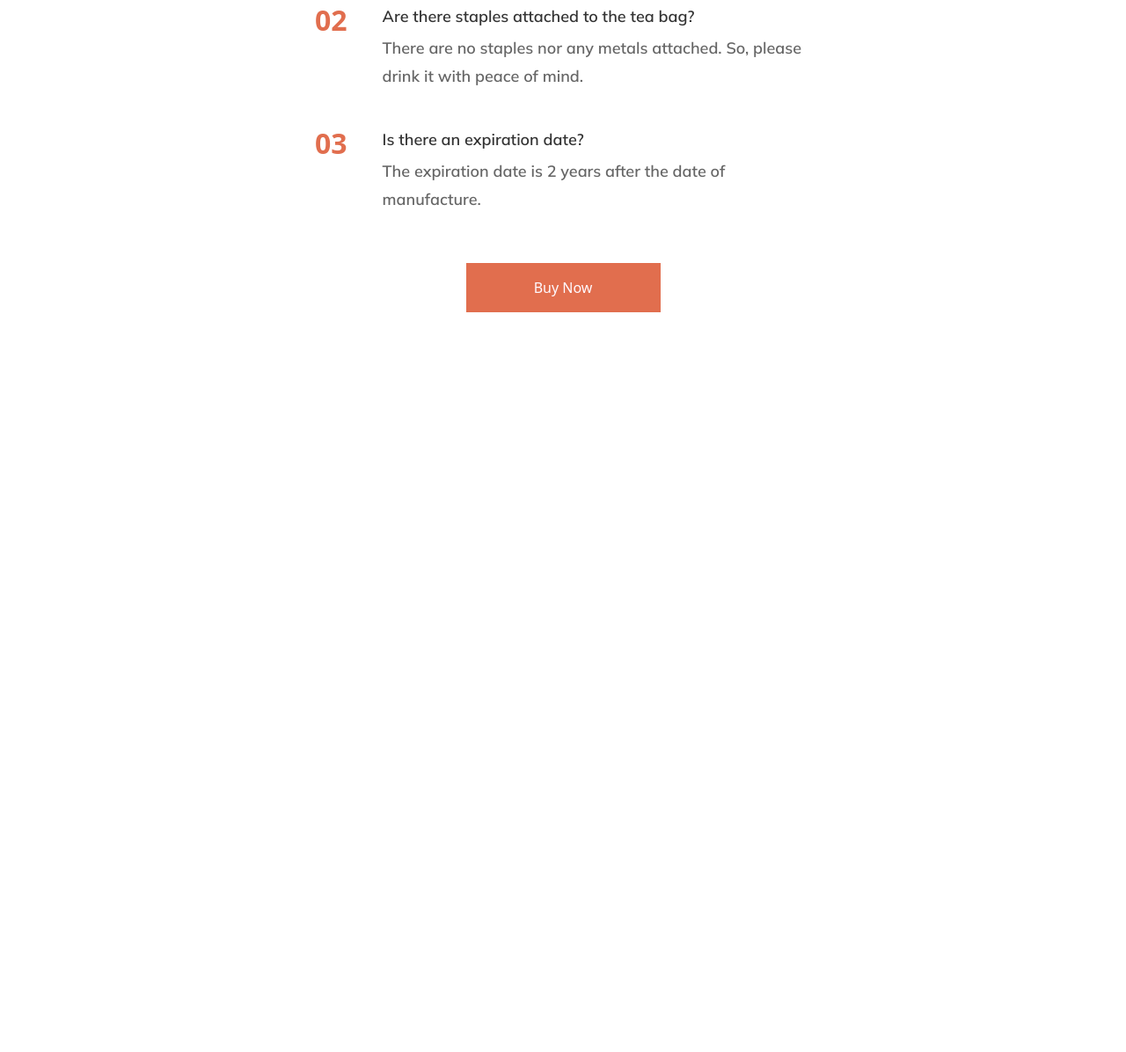
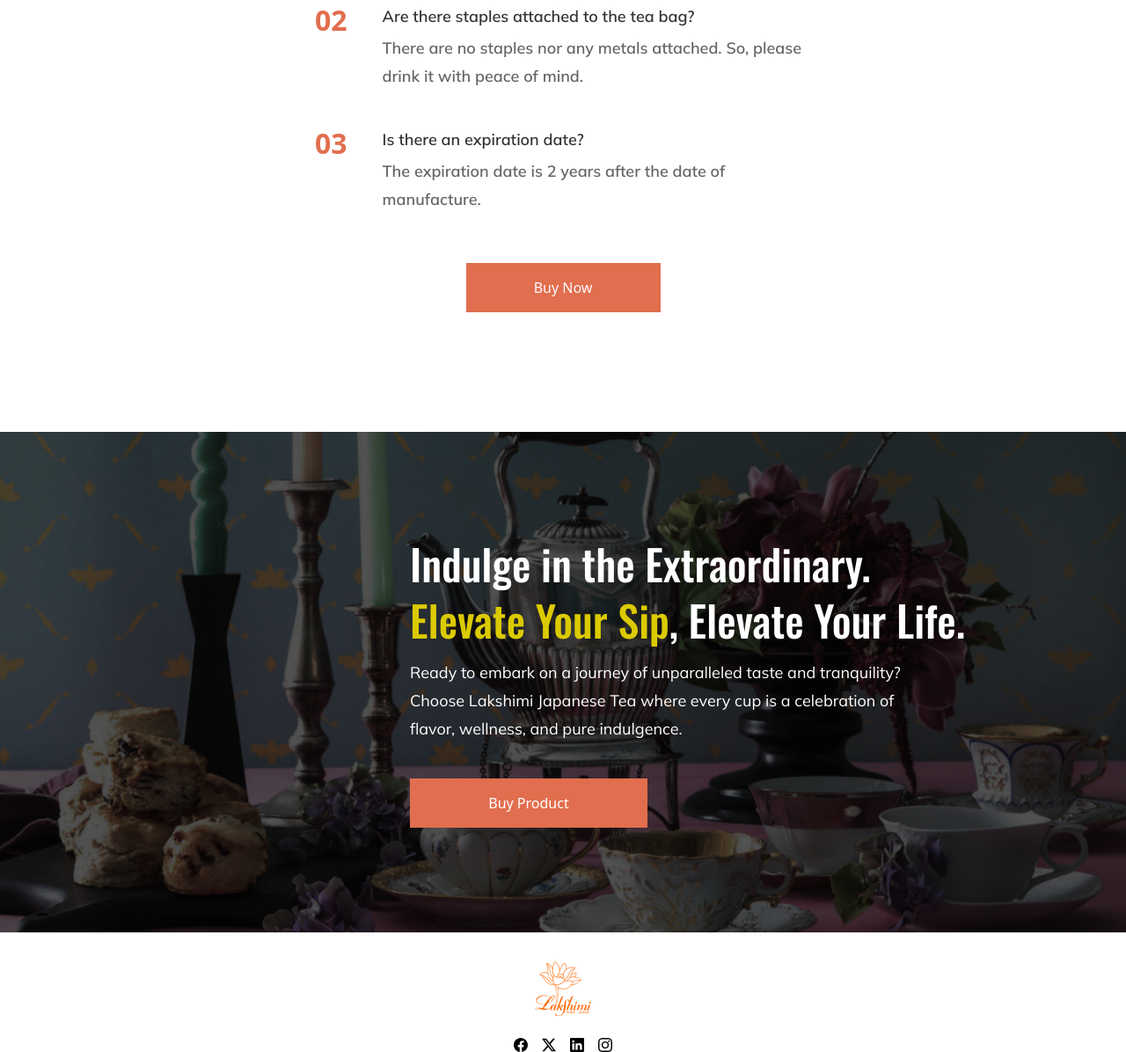
Before and after one commit to Falasefemi2/project, a website: page src/index.html in a window 1280 px wide. Shown: the part 6458-7654 px from the top of the page at 88% size. Before the commit the page ends 6813 px from the top, so only its background shows below. Drawn offline with nearby package versions, Linux system fonts and the light colour scheme.

Commit message:
footer added

```diff
--- a/src/index.html
+++ b/src/index.html
@@ -380,4 +380,58 @@
         </div>
     </section>
 
+    <!-- extraordinary -->
+    <section class="mt-[75px] md:mt-[136px] relative">
+        <img src="/img/image 286 desk.png" alt="" class="w-full h-full object-cover hidden md:block">
+        <img src="/img/image 286.png" alt="" class="md:hidden">
+        <div class="absolute inset-0 flex flex-col justify-center items-center bg-transparent">
+            <div class="container mx-auto px-6 md:px-10">
+                <h1
+                    class="w-[380px] md:w-[647px] font-oswald font-medium text-[32px] md:text-5xl leading-[48px] md:leading-[64px] text-white">
+                    Indulge in the
+                    Extraordinary.
+                    <span class="text-yellow">Elevate Your Sip</span>, Elevate Your Life.
+                </h1>
+                <p class="mt-3 w-[380px] md:w-[572px] font-mulish font-normal text-lg leading-8 text-white">
+                    Ready to embark on a
+                    journey of unparalleled taste and tranquility? Choose Lakshimi Japanese Tea
+                    where
+                    every cup is a celebration of flavor, wellness, and pure indulgence.</p>
+                <div class="mt-10">
+                    <button class="bg-btn-color py-4 px-[10px] w-[198px] md:w-[270px] h-14 text-white">Buy
+                        Product</button>
+                </div>
+            </div>
+        </div>
+    </section>
+
+    <!-- footer -->
+    <footer class="container mx-auto px-6 md:px-10 mt-8">
+        <div class="flex items-center justify-center flex-col">
+            <img src="/img/image 279 footer.png" alt="" class="w-16 h-16">
+            <div class="flex flex-row space-x-4 mt-6">
+                <svg xmlns="http://www.w3.org/2000/svg" width="16" height="16" fill="currentColor"
+                    class="bi bi-facebook" viewBox="0 0 16 16">
+                    <path
+                        d="M16 8.049c0-4.446-3.582-8.05-8-8.05C3.58 0-.002 3.603-.002 8.05c0 4.017 2.926 7.347 6.75 7.951v-5.625h-2.03V8.05H6.75V6.275c0-2.017 1.195-3.131 3.022-3.131.876 0 1.791.157 1.791.157v1.98h-1.009c-.993 0-1.303.621-1.303 1.258v1.51h2.218l-.354 2.326H9.25V16c3.824-.604 6.75-3.934 6.75-7.951" />
+                </svg>
+                <svg xmlns="http://www.w3.org/2000/svg" width="16" height="16" fill="currentColor"
+                    class="bi bi-twitter-x" viewBox="0 0 16 16">
+                    <path
+                        d="M12.6.75h2.454l-5.36 6.142L16 15.25h-4.937l-3.867-5.07-4.425 5.07H.316l5.733-6.57L0 .75h5.063l3.495 4.633L12.601.75Zm-.86 13.028h1.36L4.323 2.145H2.865z" />
+                </svg>
+                <svg xmlns="http://www.w3.org/2000/svg" width="16" height="16" fill="currentColor"
+                    class="bi bi-linkedin" viewBox="0 0 16 16">
+                    <path
+                        d="M0 1.146C0 .513.526 0 1.175 0h13.65C15.474 0 16 .513 16 1.146v13.708c0 .633-.526 1.146-1.175 1.146H1.175C.526 16 0 15.487 0 14.854zm4.943 12.248V6.169H2.542v7.225zm-1.2-8.212c.837 0 1.358-.554 1.358-1.248-.015-.709-.52-1.248-1.342-1.248S2.4 3.226 2.4 3.934c0 .694.521 1.248 1.327 1.248zm4.908 8.212V9.359c0-.216.016-.432.08-.586.173-.431.568-.878 1.232-.878.869 0 1.216.662 1.216 1.634v3.865h2.401V9.25c0-2.22-1.184-3.252-2.764-3.252-1.274 0-1.845.7-2.165 1.193v.025h-.016l.016-.025V6.169h-2.4c.03.678 0 7.225 0 7.225z" />
+                </svg>
+                <svg xmlns="http://www.w3.org/2000/svg" width="16" height="16" fill="currentColor"
+                    class="bi bi-instagram" viewBox="0 0 16 16">
+                    <path
+                        d="M8 0C5.829 0 5.556.01 4.703.048 3.85.088 3.269.222 2.76.42a3.9 3.9 0 0 0-1.417.923A3.9 3.9 0 0 0 .42 2.76C.222 3.268.087 3.85.048 4.7.01 5.555 0 5.827 0 8.001c0 2.172.01 2.444.048 3.297.04.852.174 1.433.372 1.942.205.526.478.972.923 1.417.444.445.89.719 1.416.923.51.198 1.09.333 1.942.372C5.555 15.99 5.827 16 8 16s2.444-.01 3.298-.048c.851-.04 1.434-.174 1.943-.372a3.9 3.9 0 0 0 1.416-.923c.445-.445.718-.891.923-1.417.197-.509.332-1.09.372-1.942C15.99 10.445 16 10.173 16 8s-.01-2.445-.048-3.299c-.04-.851-.175-1.433-.372-1.941a3.9 3.9 0 0 0-.923-1.417A3.9 3.9 0 0 0 13.24.42c-.51-.198-1.092-.333-1.943-.372C10.443.01 10.172 0 7.998 0zm-.717 1.442h.718c2.136 0 2.389.007 3.232.046.78.035 1.204.166 1.486.275.373.145.64.319.92.599s.453.546.598.92c.11.281.24.705.275 1.485.039.843.047 1.096.047 3.231s-.008 2.389-.047 3.232c-.035.78-.166 1.203-.275 1.485a2.5 2.5 0 0 1-.599.919c-.28.28-.546.453-.92.598-.28.11-.704.24-1.485.276-.843.038-1.096.047-3.232.047s-2.39-.009-3.233-.047c-.78-.036-1.203-.166-1.485-.276a2.5 2.5 0 0 1-.92-.598 2.5 2.5 0 0 1-.6-.92c-.109-.281-.24-.705-.275-1.485-.038-.843-.046-1.096-.046-3.233s.008-2.388.046-3.231c.036-.78.166-1.204.276-1.486.145-.373.319-.64.599-.92s.546-.453.92-.598c.282-.11.705-.24 1.485-.276.738-.034 1.024-.044 2.515-.045zm4.988 1.328a.96.96 0 1 0 0 1.92.96.96 0 0 0 0-1.92m-4.27 1.122a4.109 4.109 0 1 0 0 8.217 4.109 4.109 0 0 0 0-8.217m0 1.441a2.667 2.667 0 1 1 0 5.334 2.667 2.667 0 0 1 0-5.334" />
+                </svg>
+            </div>
+        </div>
+    </footer>
+
 </html>
--- a/tailwind.config.js
+++ b/tailwind.config.js
@@ -8,7 +8,9 @@ module.exports = {
       'btn-color': '#E16E4E',
       'border-color': '#FFFAFF',
       'black': '#202020',
-      'grey': '#666666'
+      'grey': '#666666',
+      'yellow': '#DBCA00',
+      'white': '#FFFFFF'
     },
     fontFamily: {
       oswald: ["Oswald", 'sans-serif'],
```
Also changed, not shown: img/image 279 footer.png (added), img/image 286 desk.png (added), img/image 286.png, src/output.css.
